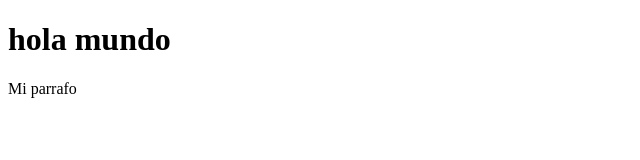
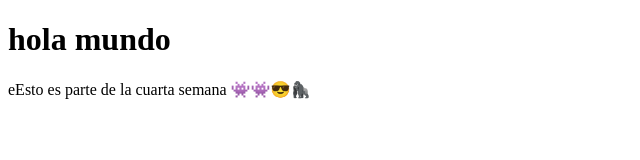
Before and after one commit to Ezequiel360/Ejemplo, a plain HTML site: page app/index.html in a window 1280 px wide. Shown: the whole page, without its empty margins (0-640 px from the left). Drawn offline with Linux system fonts and the light colour scheme.

Commit message:
tercer commit: actualizacion parrafo

```diff
--- a/app/index.html
+++ b/app/index.html
@@ -9,7 +9,7 @@
     <header><h1>hola mundo</h1></header>
 
     <main>
-        <p>Mi parrafo</p>
+        <p>eEsto es parte de la cuarta semana 👾👾😎🦍</p>
     </main>
 
 
```
